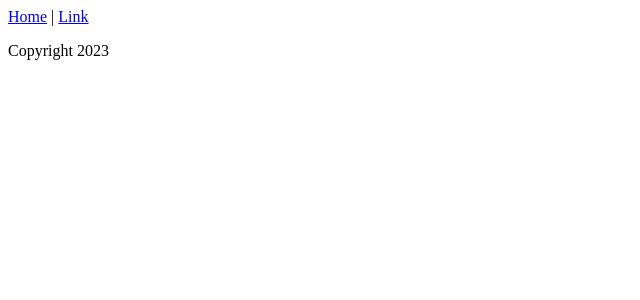
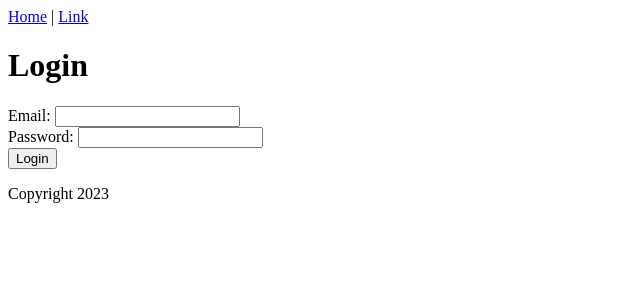
Before and after one commit to afolta/bagel-buddy-frontend, a React (Vite) app: page /login in a window 1280 px wide. Shown: the top 300 px of the page, without its empty margins (0-640 px from the left). Built offline with nearby package versions, Linux system fonts and the light colour scheme.

Commit message:
add login

```diff
--- a/src/App.jsx
+++ b/src/App.jsx
@@ -4,6 +4,7 @@ import { Home } from "./Home";
 import { UserShow } from "./UserShow";
 import { RestaurantLookup } from "./RestaurantLookup";
 import { Signup } from "./Signup";
+import { Login } from "./Login";
 import { Footer } from "./Footer";
 
 function App() {
@@ -14,6 +15,7 @@ function App() {
         <Routes>
           <Route path="/" element={<Home />} />
           <Route path="/signup" element={<Signup />} />
+          <Route path="/login" element={<Login />} />
           <Route path="/restaurant-lookup" element={<RestaurantLookup />} />
           <Route path="/user" element={<UserShow />} />
         </Routes>
--- /dev/null
+++ b/src/Login.jsx
@@ -0,0 +1,52 @@
+import axios from "axios";
+import { useState } from "react";
+
+const jwt = localStorage.getItem("jwt");
+if (jwt) {
+  axios.defaults.headers.common["Authorization"] = `Bearer ${jwt}`;
+}
+
+export function Login() {
+  const [errors, setErrors] = useState([]);
+
+  const handleSubmit = (event) => {
+    event.preventDefault();
+    setErrors([]);
+    const params = new FormData(event.target);
+    axios
+      .post("http://localhost:3000/sessions", params)
+      .then((response) => {
+        console.log(response.data);
+        axios.defaults.headers.common["Authorization"] = "Bearer " + response.data.jwt;
+        localStorage.setItem("jwt", response.data.jwt);
+        event.target.reset();
+        window.location.href = "/"; // Change this to hide a modal, redirect to a specific page, etc.
+      })
+      .catch((error) => {
+        console.log(error.response);
+        setErrors(["Invalid email or password"]);
+      });
+  };
+
+  return (
+    <div id="login">
+      <h1>Login</h1>
+      <ul>
+        {errors.map((error) => (
+          <li key={error}>{error}</li>
+        ))}
+      </ul>
+      <form onSubmit={handleSubmit}>
+        <div>
+          Email: <input className="form-control" name="email" type="email" />
+        </div>
+        <div>
+          Password: <input className="form-control" name="password" type="password" />
+        </div>
+        <button className="mt-3 btn btn-primary" type="submit">
+          Login
+        </button>
+      </form>
+    </div>
+  );
+}
--- a/src/RestaurantLookup.jsx
+++ b/src/RestaurantLookup.jsx
@@ -10,7 +10,8 @@ export function RestaurantLookup() {
     axios
       .post("http://localhost:3000/restaurants-lookup", params)
       .then((response) => {
-        window.location.href = "/restaurant-lookup-response";
+        console.log(response.data);
+        //window.location.href = "/";
       })
       .catch((error) => {
         setErrors(error.response.data.errors ? error.response.data.errors : ["Must Login!"]);
```
